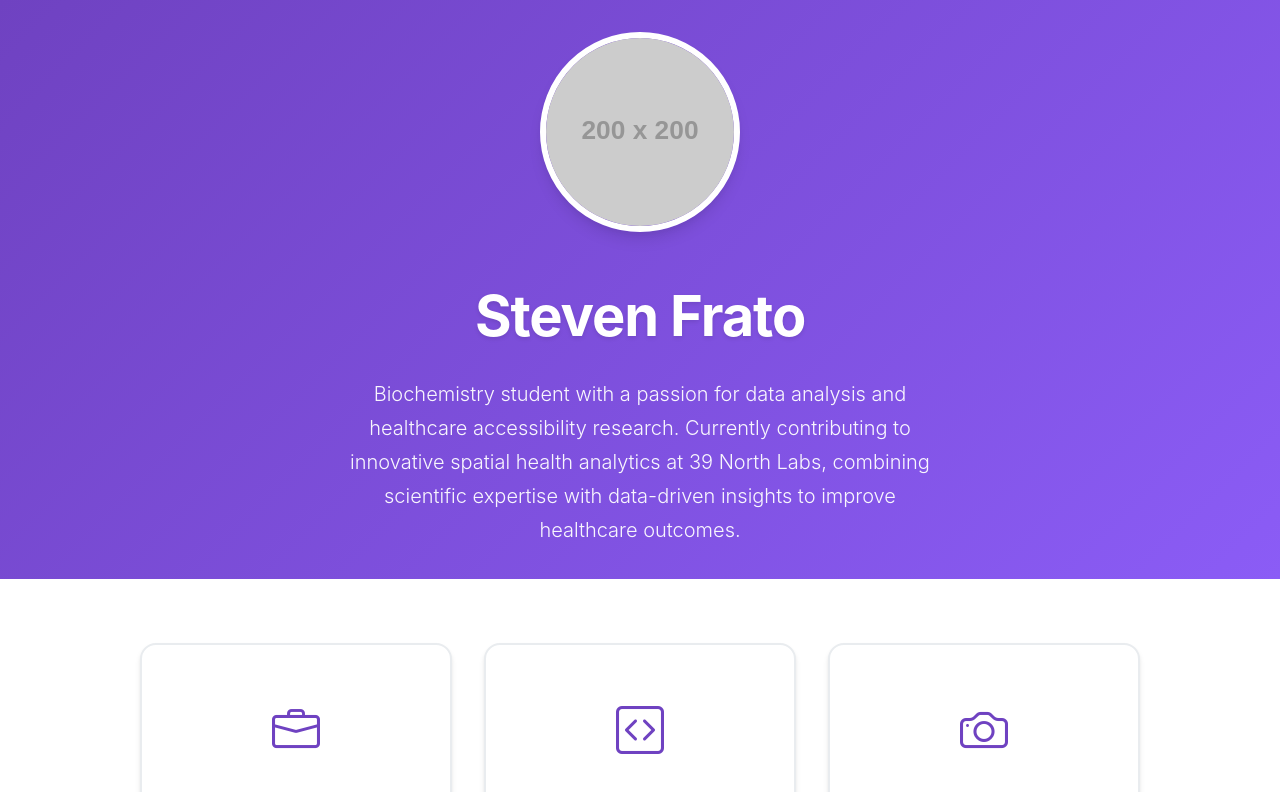
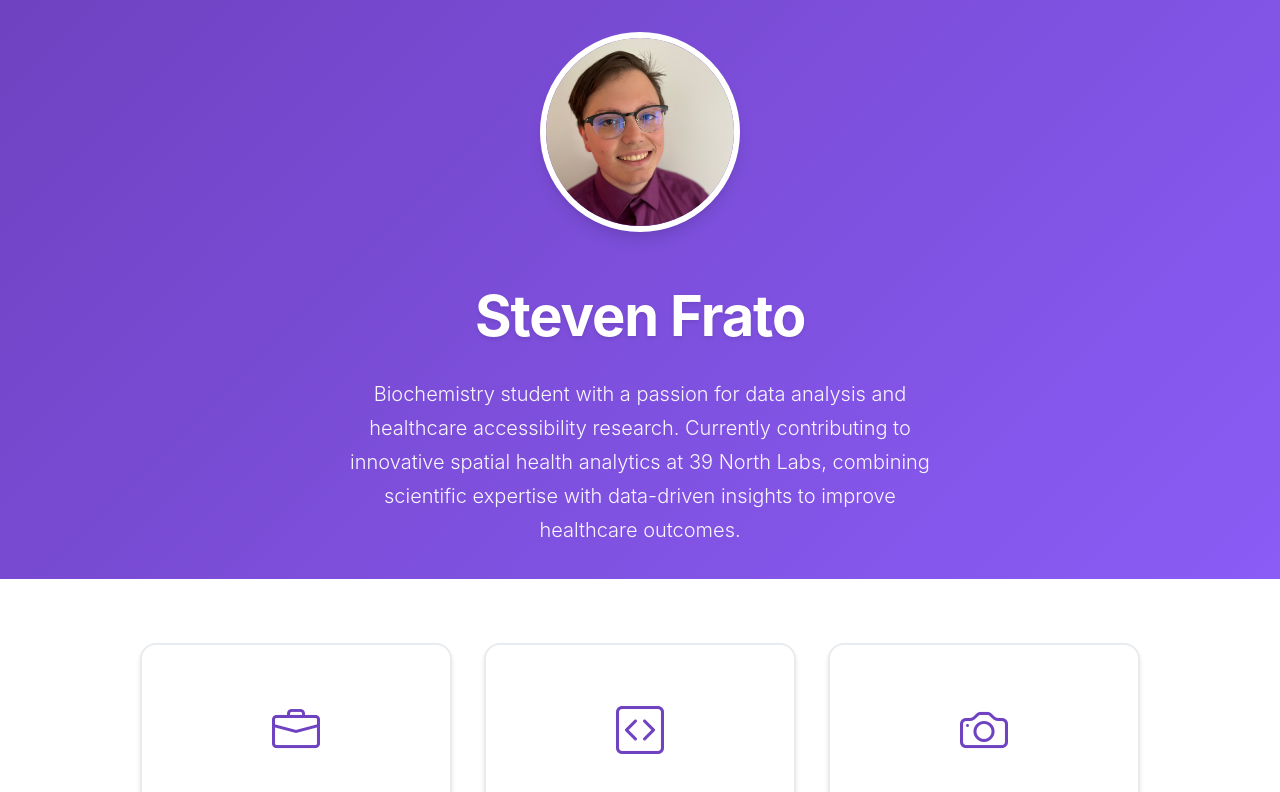
Before and after one commit to SFRATO/StevensWebsite, a React (Vite) app: page / in a window 1280 px wide. Shown: the top 792 px of the page. Built offline with nearby package versions, Linux system fonts and the light colour scheme; the HTML template or start-up script is replaced by a standard one.

Commit message:
Fix headshot image path to use actual image

```diff
--- a/src/App.jsx
+++ b/src/App.jsx
@@ -7,7 +7,7 @@ function App() {
       <div className="hero-section">
         <div className="profile-container">
           <div className="profile-image">
-            <img src="https://via.placeholder.com/200x200/6f42c1/ffffff?text=SF" alt="Steven Frato" />
+            <img src="/images/headshot.jpg" alt="Steven Frato" />
           </div>
           <div className="profile-content">
             <h1 className="name-title">Steven Frato</h1>
```
